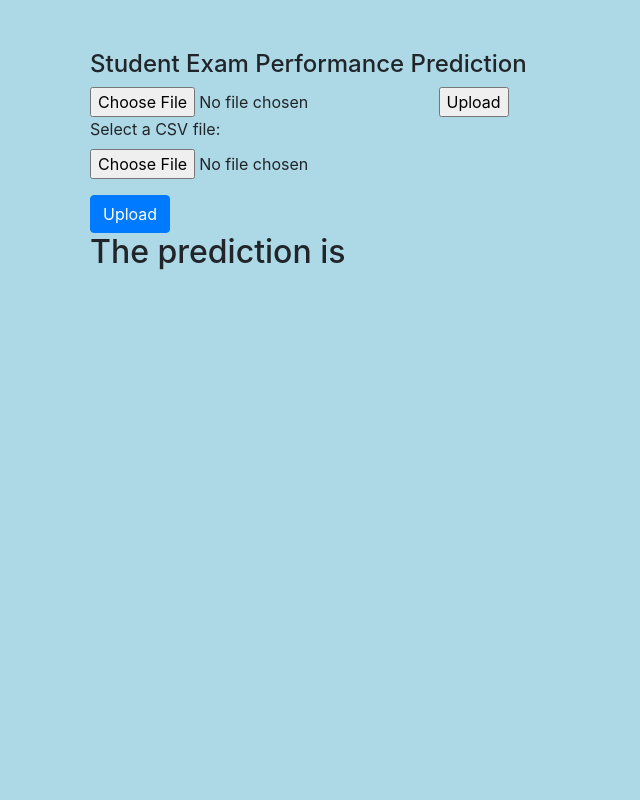
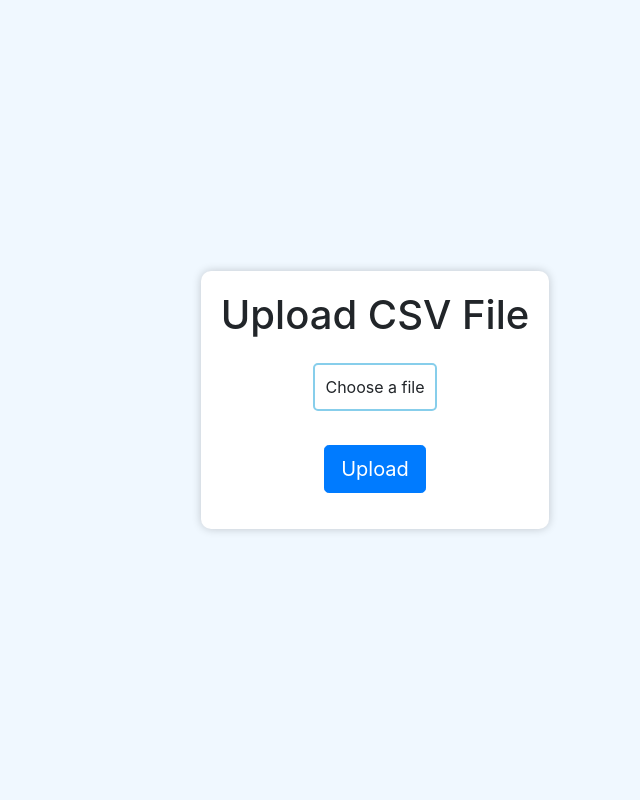
Before and after one commit to SHIVRAJSHINDE/CreditDefaultersUpdated2, a Flask app: page /predictdata in a window 1280 px wide. Shown: the whole page, without its empty margins (265-905 px from the left). Run offline with Flask 2, Linux system fonts and the light colour scheme; some libraries are stand-ins or nearby versions.

Commit message:
with prediction File

```diff
--- a/app.py
+++ b/app.py
@@ -17,22 +17,33 @@ def predict_datapoint():
     if request.method=='GET':
         return render_template('home.html')
     else:
-        if "csv_file" not in request.files:
-            return "No file part"
-        csv_file = request.files["csv_file"]
-        # Check if the file has a name
-        if csv_file.filename == "":
-            return "No selected file"
-        # Check if the file is a CSV file
-        if not csv_file.filename.endswith(".csv"):
-            return "File is not a CSV"
-        # Read the content of the CSV file
-        csv_content = csv_file.read()
-        # You can process the CSV data here (e.g., parse and display)
-        return render_template("home.html")
-        #return f"File '{csv_file.filename}' uploaded successfully."
+        if 'csv_file' not in request.files:
+            return render_template('index.html', message="No file selected.")
 
+        file = request.files['csv_file']
 
+        # Check if the file has a valid name and extension
+        if file.filename == '':
+            return render_template('index.html', message="No file selected.")
+        if not file.filename.endswith('.csv'):
+            return render_template('index.html', message="Invalid file format. Please upload a CSV file.")
+
+        try:
+            # Read the CSV file into a pandas DataFrame
+            df = pd.read_csv(file)
+            print(df)
+            pred = PredictPipeline()
+            clusters ,finalPred = pred.predit(df)
+            print(clusters ,finalPred)
+
+            # You can now work with the DataFrame as needed
+            # For example, you can convert it to HTML and pass it to a template
+            table_html = df.to_html(classes='table table-bordered table-hover')
+
+            # Render an HTML template with the table
+            return render_template('index.html', table=table_html)
+        except Exception as e:
+            return render_template('index.html', message=f"An error occurred: {str(e)}")
 
 
 if __name__ == "__main__":
--- a/templates/home.html
+++ b/templates/home.html
@@ -1,45 +1,84 @@
+<!DOCTYPE html>
 <html>
 <head>
-    <title>Student Exam Performance Indicator</title>
-    <link rel="stylesheet" href="https://stackpath.bootstrapcdn.com/bootstrap/4.5.0/css/bootstrap.min.css">
+    <title>Upload CSV</title>
+    <link rel="stylesheet" href="https://maxcdn.bootstrapcdn.com/bootstrap/4.0.0/css/bootstrap.min.css">
     <style>
         body {
-            background-color: lightblue;
+            background-color: #f0f8ff; /* Light blue background color */
         }
 
-        .container {
-            margin-top: 50px;
-            margin-left: auto;
-            margin-right: auto;
-            max-width: 600px;
+        .upload-container {
+            display: flex;
+            flex-direction: column;
+            justify-content: center;
+            align-items: center;
+            height: 100vh;
         }
 
+        .upload-box {
+            background-color: #fff;
+            padding: 20px;
+            border-radius: 10px;
+            box-shadow: 0 0 10px rgba(0, 0, 0, 0.2);
+        }
+
+        .form-group {
+            text-align: center;
+        }
+
+        .file-input-label {
+            border: 2px solid #87CEEB;
+            padding: 10px;
+            border-radius: 5px;
+            cursor: pointer;
+        }
+
+        .file-path {
+            font-weight: bold;
+            margin-top: 10px;
+        }
+
+        .upload-button {
+            margin-top: 10px;
+        }
     </style>
 </head>
 <body>
-
-    <div class="login">
-        <form action="{{ url_for('predict_datapoint')}}" method="post" class="container">
-            <h1><legend>Student Exam Performance Prediction</legend></h1>
-
-
-                 <input type="file" name="csv_file">
-                <input type="submit" value="Upload">
-
-                   <div class="form-group">
-                        <label for="file">Select a CSV file:</label>
-                        <input type="file" class="form-control-file" id="file" name="file" accept=".csv" required>
-                    </div>
-                    <button type="submit" class="btn btn-primary">Upload</button>
-
-
-                    <h2>
-                        The prediction is {{result}}
-                    </h2>
-        </form>
+    <div class="container upload-container">
+        <div class="upload-box">
+            <h1 class="text-center mb-4">Upload CSV File</h1>
+            <form method="POST" enctype="multipart/form-data">
+                <div class="form-group">
+                    <label for="file-input" class="file-input-label">
+                        <span>Choose a file</span>
+                        <input type="file" name="csv_file" accept=".csv" class="d-none" id="file-input">
+                    </label>
+                </div>
+                <div class="form-group">
+                    <input type="submit" value="Upload" class="btn btn-primary btn-lg upload-button">
+                </div>
+                <div class="form-group">
+                    <div class="file-path" id="file-path"></div>
+                </div>
+            </form>
+        </div>
     </div>
 
-    <script src="https://stackpath.bootstrapcdn.com/bootstrap/4.5.0/js/bootstrap.min.js"></script>
+    <!-- JavaScript to display selected file path -->
+    <script>
+        const fileInput = document.getElementById('file-input');
+        const filePath = document.getElementById('file-path');
 
+        fileInput.addEventListener('change', () => {
+            const fileName = fileInput.files[0].name;
+            filePath.textContent = `Selected File: ${fileName}`;
+        });
+    </script>
+
+    <!-- Bootstrap JS and jQuery -->
+    <script src="https://code.jquery.com/jquery-3.5.1.slim.min.js"></script>
+    <script src="https://cdn.jsdelivr.net/npm/@popperjs/core@2.5.3/dist/umd/popper.min.js"></script>
+    <script src="https://maxcdn.bootstrapcdn.com/bootstrap/4.0.0/js/bootstrap.min.js"></script>
 </body>
 </html>
--- a/training_Validation_Insertion.py
+++ b/training_Validation_Insertion.py
@@ -50,7 +50,6 @@ class train_validation:
             self.dbOperation.insertIntoTableGoodData('Training')
             self.log_writer.log(self.file_object, "Insertion in Table completed!!!")
 
-
             self.log_writer.log(self.file_object, "Deleting Good Data Folder!!!")
             # Delete the good data folder after loading files in table
             self.raw_data.deleteExistingGoodDataTrainingFolder()
@@ -63,10 +62,7 @@ class train_validation:
             self.log_writer.log(self.file_object, "Bad files moved to archive!! Bad folder Deleted!!")
             self.log_writer.log(self.file_object, "Validation Operation completed!!")
 
-
             self.file_object.close()
-
-
 
         except Exception as e:
             raise CustomException(e,sys)
```
Also changed, not shown: ExceptionLoggerAndUtils/file_methods.py (+19 -22 lines), Source/Transformation/clustering.py (+11 -8 lines), Source/dataValidation/rawDataValidation.py (+23 -39 lines), Source/prediction/predict_pipeline.py (+35 -9 lines), transformation.py (+2 -10 lines).
